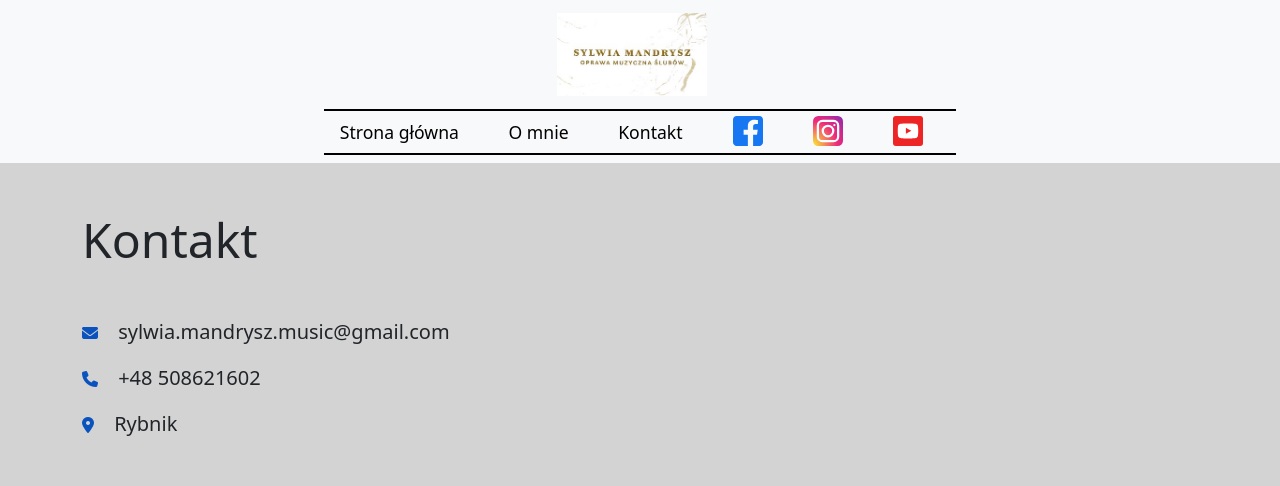
After one commit to Mandi97/sylwia_website, a Django app: page /kontakt in a window 1280 px wide. The commit adds this page. Shown: the top 486 px of the page. Run offline with Django 4.2, Linux system fonts and the light colour scheme; some libraries are stand-ins or nearby versions.

Commit message:
add contact page with fontawesome icons

```diff
--- /dev/null
+++ b/home/templates/home/contact.html
@@ -0,0 +1,26 @@
+{% extends 'base.html' %}
+
+{% block content %}
+    <section class="container my-5">
+        <div class="row">
+            <div class="col-md-7">
+                <h2 class="display-5">Kontakt
+                </h2>
+                <ul class="my-5 social-info" id="contact">
+                    <li class="my-3">
+                        <i class="fa-solid fa-envelope" aria-hidden="true"></i>
+                        <span class="lead">sylwia.mandrysz.music@gmail.com</span>
+                    </li>
+                    <li class="my-3">
+                        <i class="fa-solid fa-phone" aria-hidden="true"></i>
+                        <span class="lead">+48 508621602</span>
+                    </li>
+                    <li class="my-3">
+                        <i class="fa fa-map-marker" aria-hidden="true"></i>
+                        <span class="lead">Rybnik</span>
+                    </li>
+                </ul>
+            </div>
+        </div>
+    </section>
+{% endblock %}
--- a/home/urls.py
+++ b/home/urls.py
@@ -6,5 +6,6 @@ app_name = 'home'
 
 urlpatterns = [
     path('', views.HomeView.as_view(), name='home'),
-    path('o_mnie', views.AboutMe.as_view(), name='o-mnie'),
+    path('o-mnie', views.AboutMe.as_view(), name='o-mnie'),
+    path('kontakt', views.Contact.as_view(), name='kontakt'),
 ]
--- a/home/views.py
+++ b/home/views.py
@@ -7,3 +7,7 @@ class HomeView(TemplateView):
 
 class AboutMe(TemplateView):
     template_name = 'home/about_me.html'
+
+
+class Contact(TemplateView):
+    template_name = 'home/contact.html'
--- a/static/style/nav.css
+++ b/static/style/base.css
@@ -42,3 +42,13 @@
     border-top: 2px solid #000;
     margin-top: .5em;
 }
+
+#contact{
+    list-style: none;
+    padding: 0;
+}
+
+ul.social-info > li> i{
+    color: #0a53be;
+    padding-right: 1rem;
+}
--- a/templates/base.html
+++ b/templates/base.html
@@ -8,7 +8,8 @@
     <meta http-equiv="X-UA-Compatible" content="ie=edge">
     <title>Sylwia Mandrysz</title>
     <link rel="stylesheet" href="{% static 'style/bootstrap.min.css' %}">
-    <link rel="stylesheet" href="{% static 'style/nav.css' %}">
+    <link rel="stylesheet" href="{% static 'style/base.css' %}">
+    <script src="https://kit.fontawesome.com/3a3534c328.js" crossorigin="anonymous"></script>
     <script src="{% static 'scripts/bootstrap.bundle.min.js' %}" async defer></script>
 </head>
 <body style="background-color: lightgrey">
--- a/templates/partials/nav.html
+++ b/templates/partials/nav.html
@@ -16,10 +16,7 @@
           <a class="nav-link" href="{% url 'home:o-mnie' %}">O mnie</a>
         </li>
         <li class="nav-item">
-          <a class="nav-link" href="#">Cennik</a>
-        </li>
-        <li class="nav-item">
-          <a class="nav-link" href="#">Kontakt</a>
+          <a class="nav-link" href="{% url 'home:kontakt' %}">Kontakt</a>
         </li>
           <div class="container-fluid">
             <a class="navbar-brand" href="https://www.facebook.com/SylwiaSzpiechOfficial/">
```
